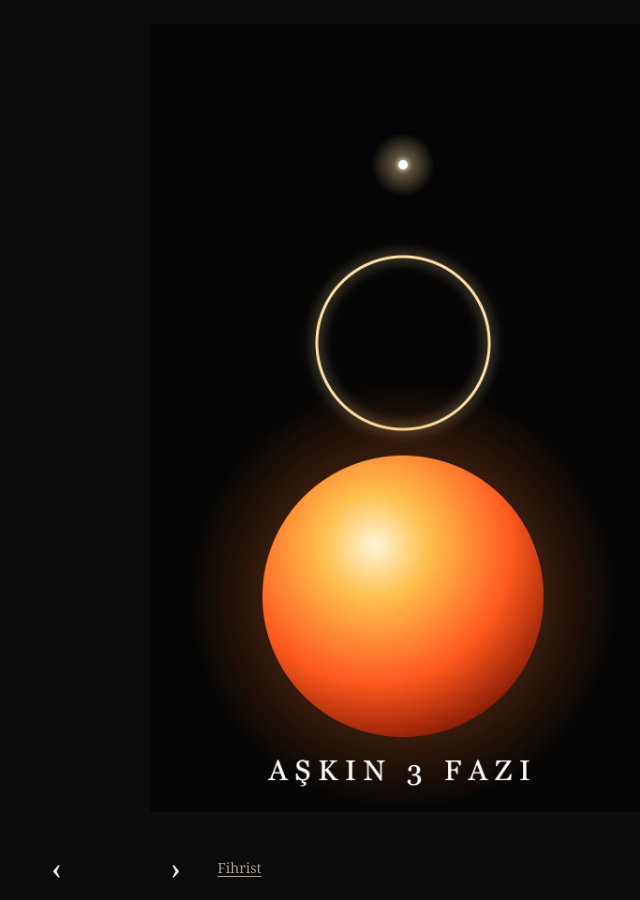
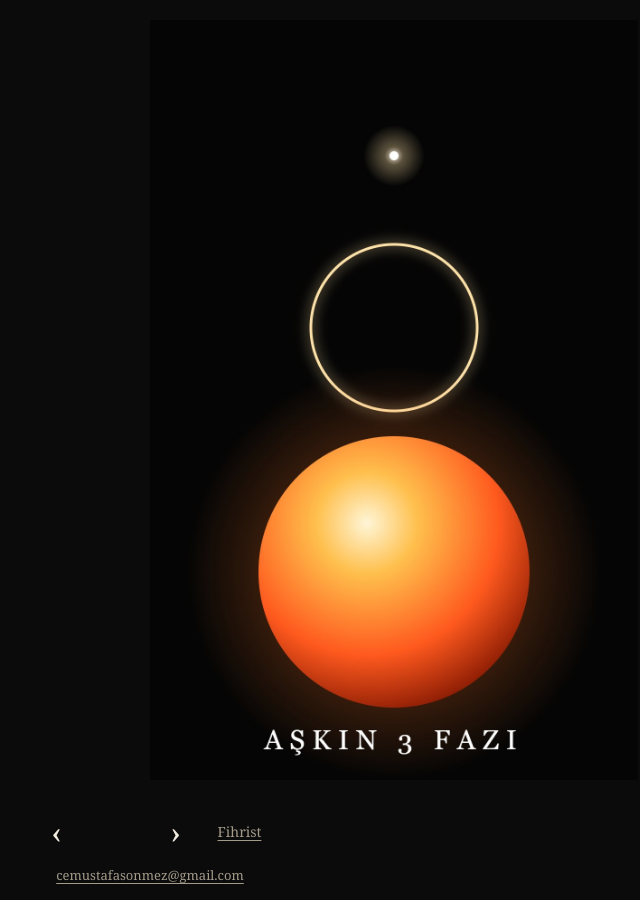
Before and after one commit to sonmezmustafa/askin3fazi, a Jekyll site: the page built from index.html, in a window 1280 px wide. Shown: the whole page, without its empty margins (490-1130 px from the left). Built offline with Jekyll 4.4.1, drawn with Linux system fonts in a browser that asks for light colours.

Commit message:
Alt bilgiye e-posta

```diff
--- a/_config.yml
+++ b/_config.yml
@@ -4,6 +4,7 @@ baseurl: ""
 lang: tr
 timezone: Europe/Istanbul
 taslak: true
+eposta: cemustafasonmez@gmail.com
 
 collections:
   siirler:
--- a/_layouts/default.html
+++ b/_layouts/default.html
@@ -19,6 +19,7 @@
 </main>
 <footer class="alt">
   <p>© {{ site.time | date: '%Y' }} askin3fazi.com · Tüm hakları alan adının sahibine kayıtlıdır.</p>
+  <p><a href="mailto:{{ site.eposta }}">{{ site.eposta }}</a></p>
 </footer>
 </body>
 </html>
--- a/assets/stil.css
+++ b/assets/stil.css
@@ -42,10 +42,10 @@ a { color: inherit; text-underline-offset: 3px; }
   padding: 16px;
 }
 
-.cerceve { width: min(100%, calc((100vh - 112px) * 1.2857)); width: min(100%, calc((100dvh - 112px) * 1.2857)); }
+.cerceve { width: min(100%, calc((100vh - 140px) * 1.2857)); width: min(100%, calc((100dvh - 140px) * 1.2857)); }
 
 @media (max-width: 699px) {
-  .cerceve { width: min(100%, calc((100dvh - 112px) * 0.6429)); }
+  .cerceve { width: min(100%, calc((100dvh - 140px) * 0.6429)); }
 }
 
 .page {
@@ -132,6 +132,10 @@ a { color: inherit; text-underline-offset: 3px; }
 #fihrist-git { color: var(--koyu-soluk); text-decoration: underline; text-underline-offset: 3px; }
 #konum { min-width: 6ch; text-align: center; }
 
+.alt-kitap { padding: 0 16px 14px; text-align: center; font-size: 0.8125rem; color: var(--koyu-soluk); }
+.alt-kitap a { color: var(--koyu-soluk); }
+.tek .alt a { color: var(--koyu-soluk); }
+
 .yedek { max-width: 34rem; margin: 0 auto; padding: 24px 16px; color: var(--koyu-yazi); }
 
 .tek .ust, .tek .kagit, .tek .alt { max-width: 36rem; margin: 0 auto; }
--- a/index.html
+++ b/index.html
@@ -44,6 +44,7 @@ layout: null
   <button type="button" id="ileri" aria-label="Sonraki sayfa">›</button>
   <button type="button" id="fihrist-git">Fihrist</button>
 </nav>
+<footer class="alt-kitap"><a href="mailto:{{ site.eposta }}">{{ site.eposta }}</a></footer>
 <template id="kunye-k">
   <div class="kunye">
     <p>© {{ site.time | date: '%Y' }} askin3fazi.com · Tüm hakları alan adının sahibine kayıtlıdır.</p>
```
